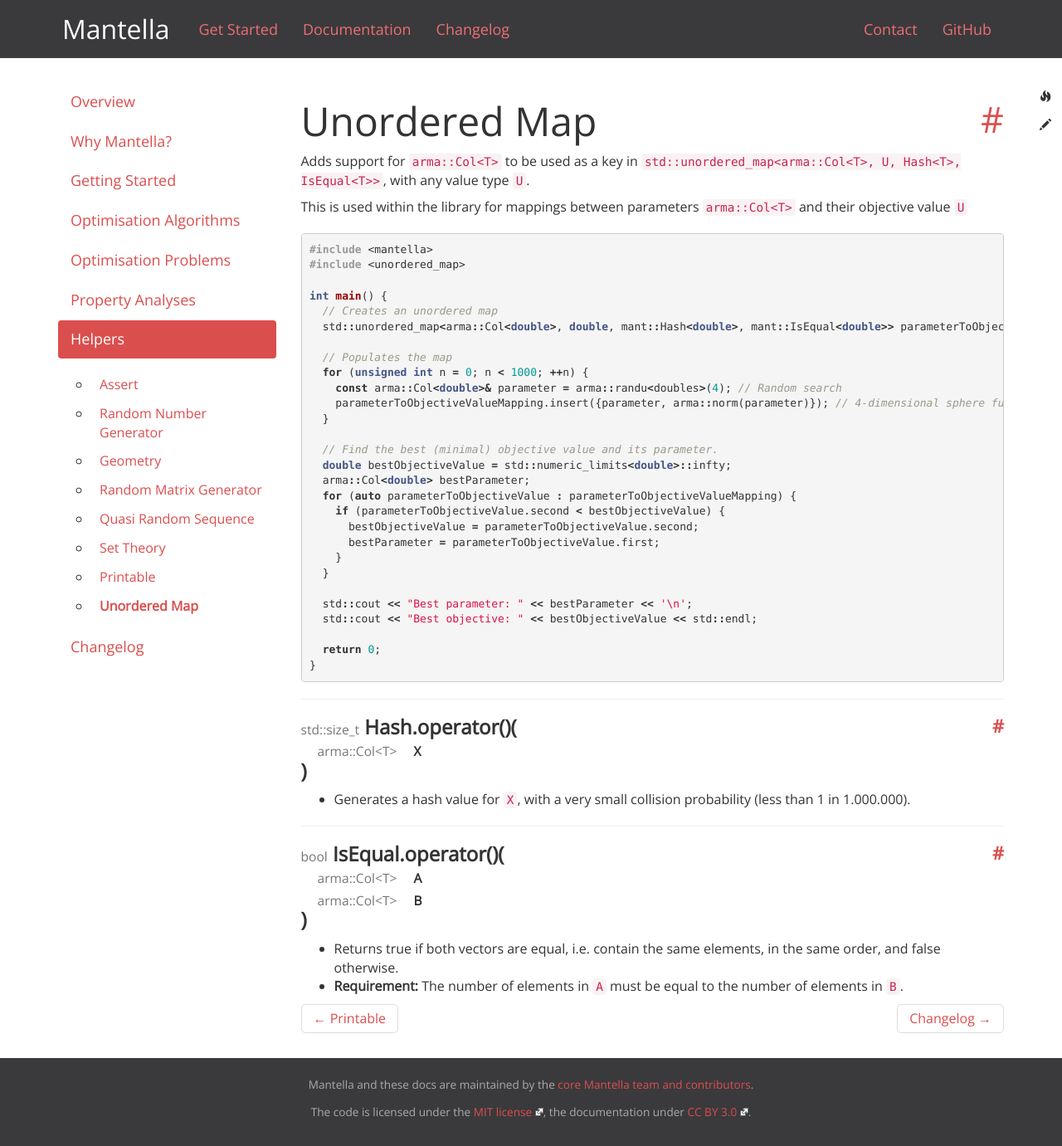
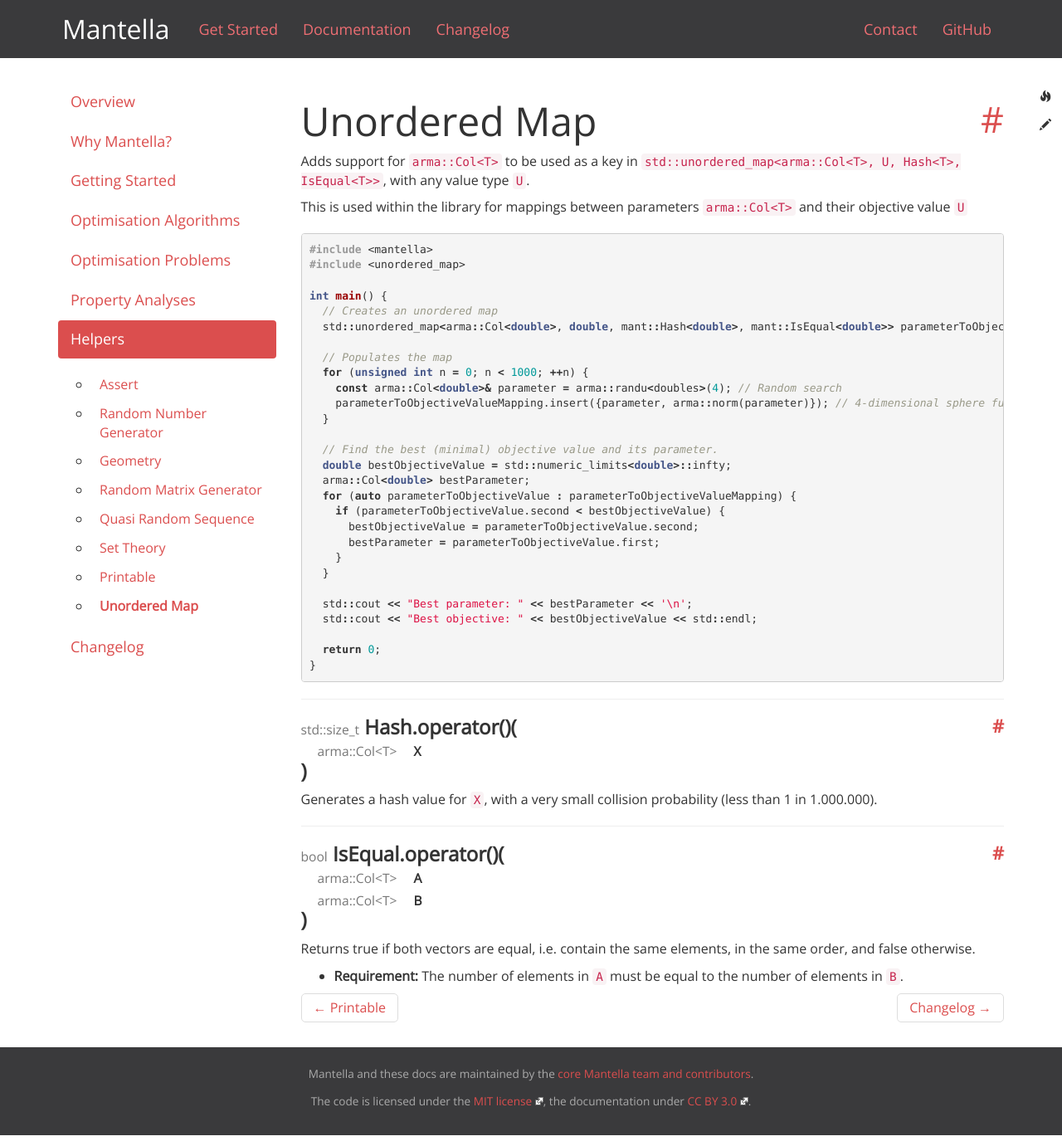
Before and after one commit to sebiniemann/Mantella, a Jekyll site: the page built from helpers/unordered-map.html, in a window 1280 px wide and 1381 px high. Shown: the whole window at 83% size. Built offline with Jekyll 4.4.1, drawn with Linux system fonts in a browser that asks for light colours.

Commit message:
Added missing paragraphs

```diff
--- a/helpers/assert.html
+++ b/helpers/assert.html
@@ -56,7 +56,7 @@
 
 {% include api call="isRotationMatrix" returns="bool" params="arma::Mat&lt;T&gt; X" %}
 
-Returns true if <code>X</code> is a rotation matrix, and false otherwise.
+<p>Returns true if <code>X</code> is a rotation matrix, and false otherwise.</p>
 
 <ul>
   <li><code>X</code> must be orthonormal with determinant 1 or -1, to be accepted as a rotation matrix.</li>
@@ -65,7 +65,7 @@
 
 {% include api call="isPermutation" returns="bool" params="arma::Col&lt;unsigned int&gt; X, std::size_t S, std::size_t N" %}
 
-Returns true if <code>X</code> is a permutation on {0, 1, ..., <code>N - 1</code>} with permutation size <code>S</code>.
+<p>Returns true if <code>X</code> is a permutation on {0, 1, ..., <code>N - 1</code>} with permutation size <code>S</code>.</p>
 
 <ul>
   <li><code>X</code> must have exactly <code>S</code> elements, which are all unique and within {0, 1, ..., <code>N - 1</code>}.
--- a/helpers/random-number-generator.html
+++ b/helpers/random-number-generator.html
@@ -94,7 +94,7 @@
 
 {% include api call="Rng::getGenerator" returns="std::mt19937_64" %}
 
-Returns the random number generator used by Mantelall i.e. a reference to <code>std::mt19937_64</code>.
+<p>Returns the random number generator used by Mantelall i.e. a reference to <code>std::mt19937_64</code>.</p>
 
 {% include api call="Rng::setSeed" returns="void" params="std::mt19937_64::result_type S" %}
 
@@ -141,7 +141,7 @@
 
 {% include api call="Rng::setSeed" returns="std::mt19937_64::result_type" %}
 
-Returns the seed used with <code>Rng::getGenerator()</code>, as well as Armadillo C++'s random generator.
+<p>Returns the seed used with <code>Rng::getGenerator()</code>, as well as Armadillo C++'s random generator.</p>
 
 <ul>
   <li>If neither <code>Rng::setRandomSeed()</code> nor <code>Rng::setSeed(...)</code> was called prior to this, the result can be anything (but will most likely be 5489, i.e. <code>std::mt19937_64::default_seed</code>).</li>
--- a/helpers/unordered-map.html
+++ b/helpers/unordered-map.html
@@ -40,13 +40,12 @@
 
 {% include api call="Hash.operator()" returns="std::size_t" params="arma::Col&lt;T&gt; X" %}
 
-<ul>
-  <li>Generates a hash value for <code>X</code>, with a very small collision probability (less than 1 in 1.000.000).</li>
-</ul>
+<p>Generates a hash value for <code>X</code>, with a very small collision probability (less than 1 in 1.000.000).</p>
 
 {% include api call="IsEqual.operator()" returns="bool" params="arma::Col&lt;T&gt; A, arma::Col&lt;T&gt; B" %}
 
+<p>Returns true if both vectors are equal, i.e. contain the same elements, in the same order, and false otherwise.</p>
+
 <ul>
-  <li>Returns true if both vectors are equal, i.e. contain the same elements, in the same order, and false otherwise.</li>
   <li><strong>Requirement:</strong> The number of elements in <code>A</code> must be equal to the number of elements in <code>B</code>.</li>
 </ul>
```
